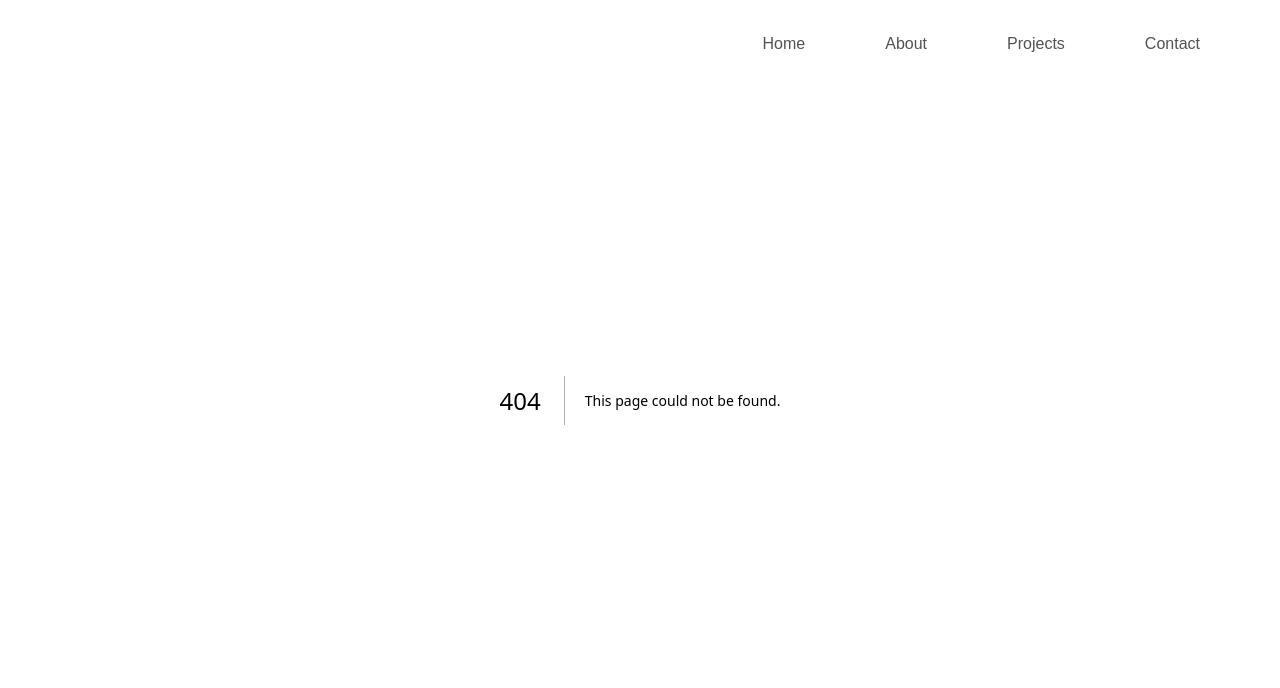
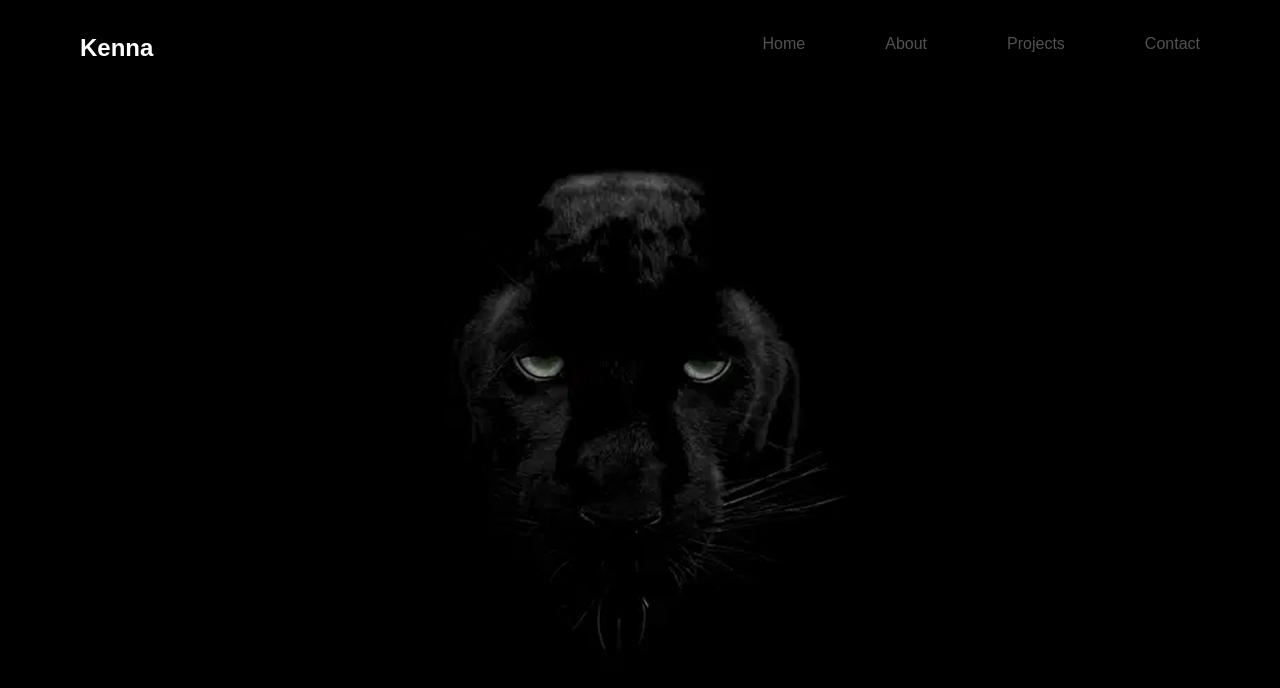
Before and after one commit to kennataddese6/portfolio, a Next.js app: page /projects in a window 1280 px wide. Before the commit this address had no page. Shown: the top 688 px of the page. Built offline with nearby package versions, Linux system fonts and the light colour scheme.

Commit message:
add projects page and a background to it

```diff
--- /dev/null
+++ b/app/projects/page.tsx
@@ -0,0 +1,8 @@
+export default function Page() {
+  return (
+    <div className="h-screen bg-[url(/mobileherobg.png)] xl:bg-[url(/projectsbg.png)]  w-full bg-no-repeat xl:bg-center">
+      {/* <h1 className="text-white">Hello</h1> */}
+      {/* <h1 className="text-white">Hello</h1> */}
+    </div>
+  )
+}
```
Also changed, not shown: public/projectsbg.png (added).
